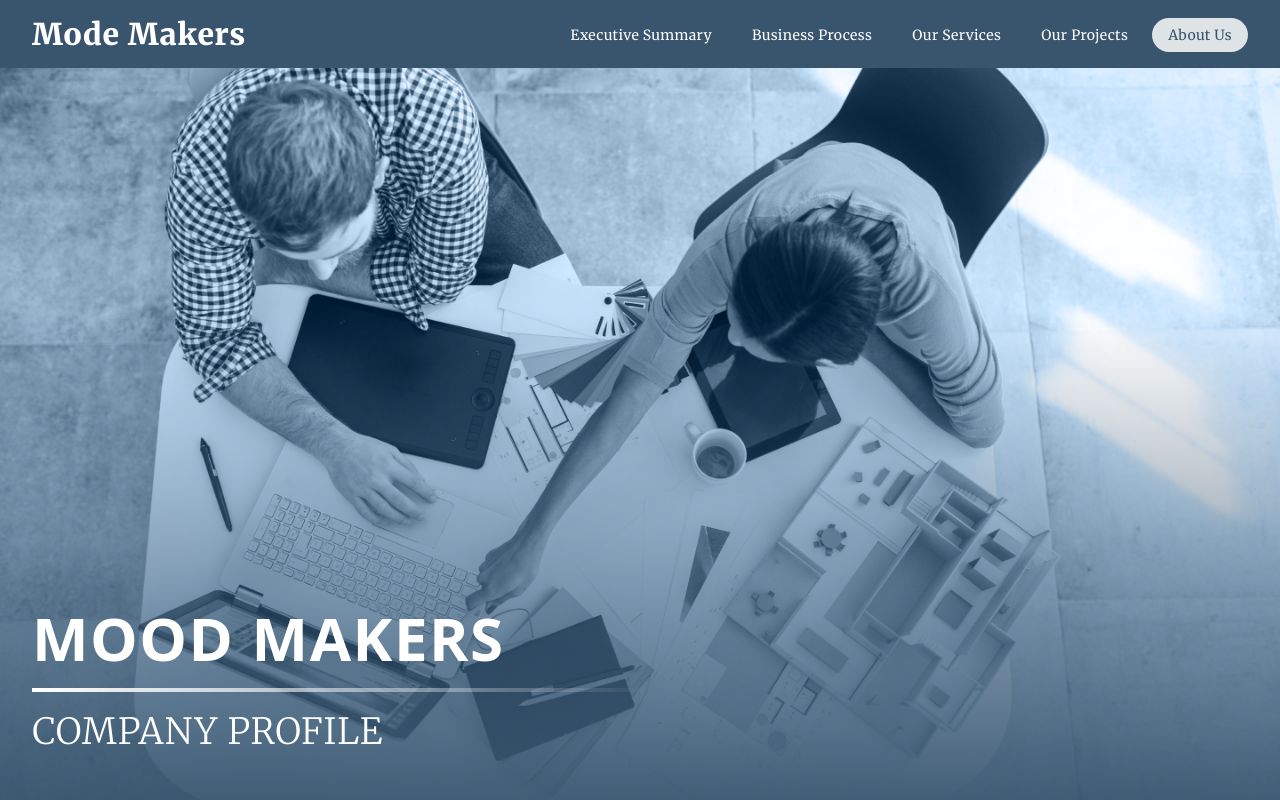
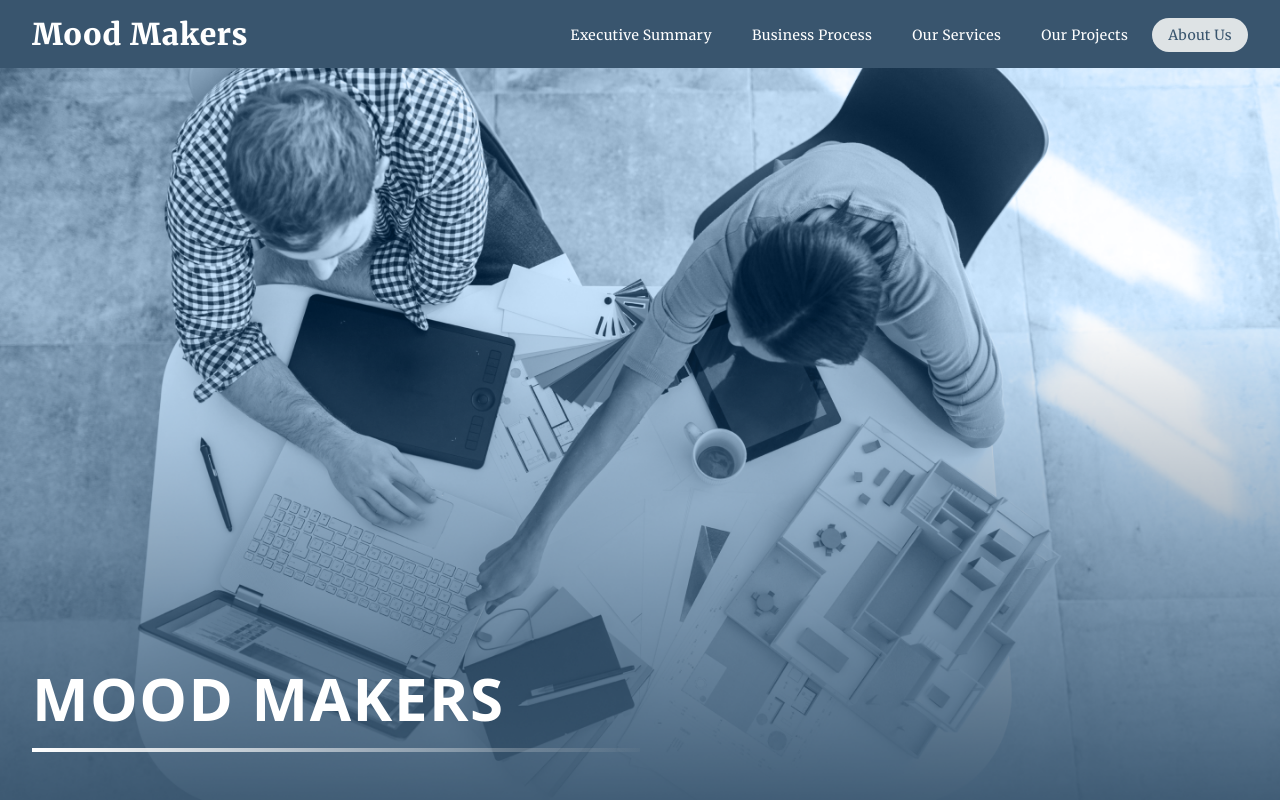
Before and after one commit to Saeed-Altout/mood-makers, a Next.js app: page /about-us in a window 1280 px wide. Shown: the top 800 px of the page. Built offline with nearby package versions, Linux system fonts and the light colour scheme.

Commit message:
update code

```diff
--- a/app/(root)/(executive-summary)/_components/hero.tsx
+++ b/app/(root)/(executive-summary)/_components/hero.tsx
@@ -6,9 +6,9 @@ export const Hero = () => {
           Mood makers
         </h1>
         <div className="h-1 w-1/2 bg-gradient-to-r from-[#FFFFFF] to-[#99999911]" />
-        <p className="text-white uppercase text-xl md:text-2xl lg:text-3xl xl:text-4xl font-light">
+        {/* <p className="text-white uppercase text-xl md:text-2xl lg:text-3xl xl:text-4xl font-light">
           Company profile
-        </p>
+        </p> */}
       </div>
     </div>
   );
--- a/app/(root)/about-us/_components/hero.tsx
+++ b/app/(root)/about-us/_components/hero.tsx
@@ -6,9 +6,9 @@ export const Hero = () => {
           Mood makers
         </h1>
         <div className="h-1 w-1/2 bg-gradient-to-r from-[#FFFFFF] to-[#99999911]" />
-        <p className="text-white uppercase text-xl md:text-2xl lg:text-3xl xl:text-4xl font-light">
+        {/* <p className="text-white uppercase text-xl md:text-2xl lg:text-3xl xl:text-4xl font-light">
           Company profile
-        </p>
+        </p> */}
       </div>
     </div>
   );
--- a/app/(root)/business-process/_components/hero.tsx
+++ b/app/(root)/business-process/_components/hero.tsx
@@ -6,9 +6,9 @@ export const Hero = () => {
           Mood makers
         </h1>
         <div className="h-1 w-1/2 bg-gradient-to-r from-[#FFFFFF] to-[#99999911]" />
-        <p className="text-white uppercase text-xl md:text-2xl lg:text-3xl xl:text-4xl font-light">
+        {/* <p className="text-white uppercase text-xl md:text-2xl lg:text-3xl xl:text-4xl font-light">
           Company profile
-        </p>
+        </p> */}
       </div>
     </div>
   );
--- a/app/(root)/our-projects/_components/hero.tsx
+++ b/app/(root)/our-projects/_components/hero.tsx
@@ -6,9 +6,9 @@ export const Hero = () => {
           Mood makers
         </h1>
         <div className="h-1 w-1/2 bg-gradient-to-r from-[#FFFFFF] to-[#99999911]" />
-        <p className="text-white uppercase text-xl md:text-2xl lg:text-3xl xl:text-4xl font-light">
+        {/* <p className="text-white uppercase text-xl md:text-2xl lg:text-3xl xl:text-4xl font-light">
           Company profile
-        </p>
+        </p> */}
       </div>
     </div>
   );
--- a/app/(root)/our-services/_components/hero.tsx
+++ b/app/(root)/our-services/_components/hero.tsx
@@ -6,9 +6,9 @@ export const Hero = () => {
           Mood makers
         </h1>
         <div className="h-1 w-1/2 bg-gradient-to-r from-[#FFFFFF] to-[#99999911]" />
-        <p className="text-white uppercase text-xl md:text-2xl lg:text-3xl xl:text-4xl font-light">
+        {/* <p className="text-white uppercase text-xl md:text-2xl lg:text-3xl xl:text-4xl font-light">
           Company profile
-        </p>
+        </p> */}
       </div>
     </div>
   );
--- a/components/ui/logo.tsx
+++ b/components/ui/logo.tsx
@@ -9,7 +9,7 @@ export const Logo = ({
       href="/"
       className={cn("capitalize text-white text-3xl font-black", className)}
     >
-      Mode Makers
+      Mood Makers
     </Link>
   );
 };
```
